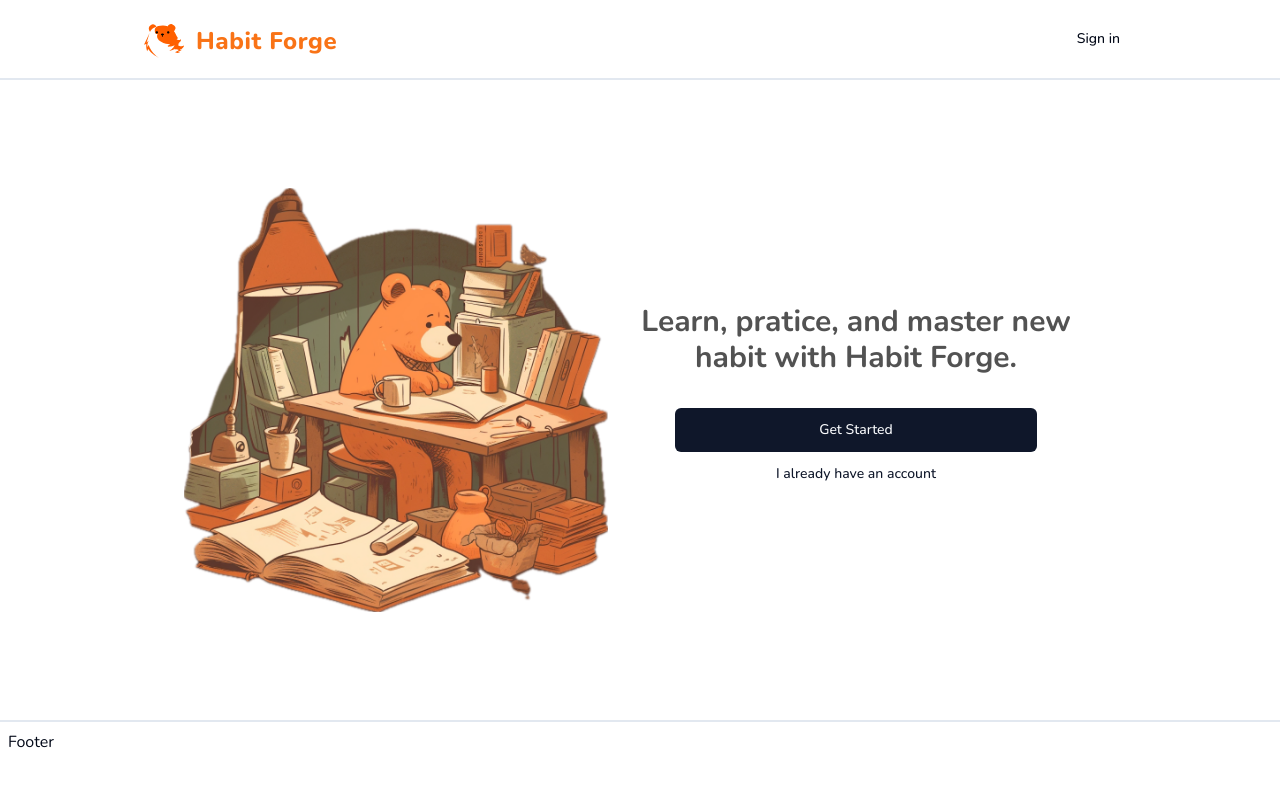
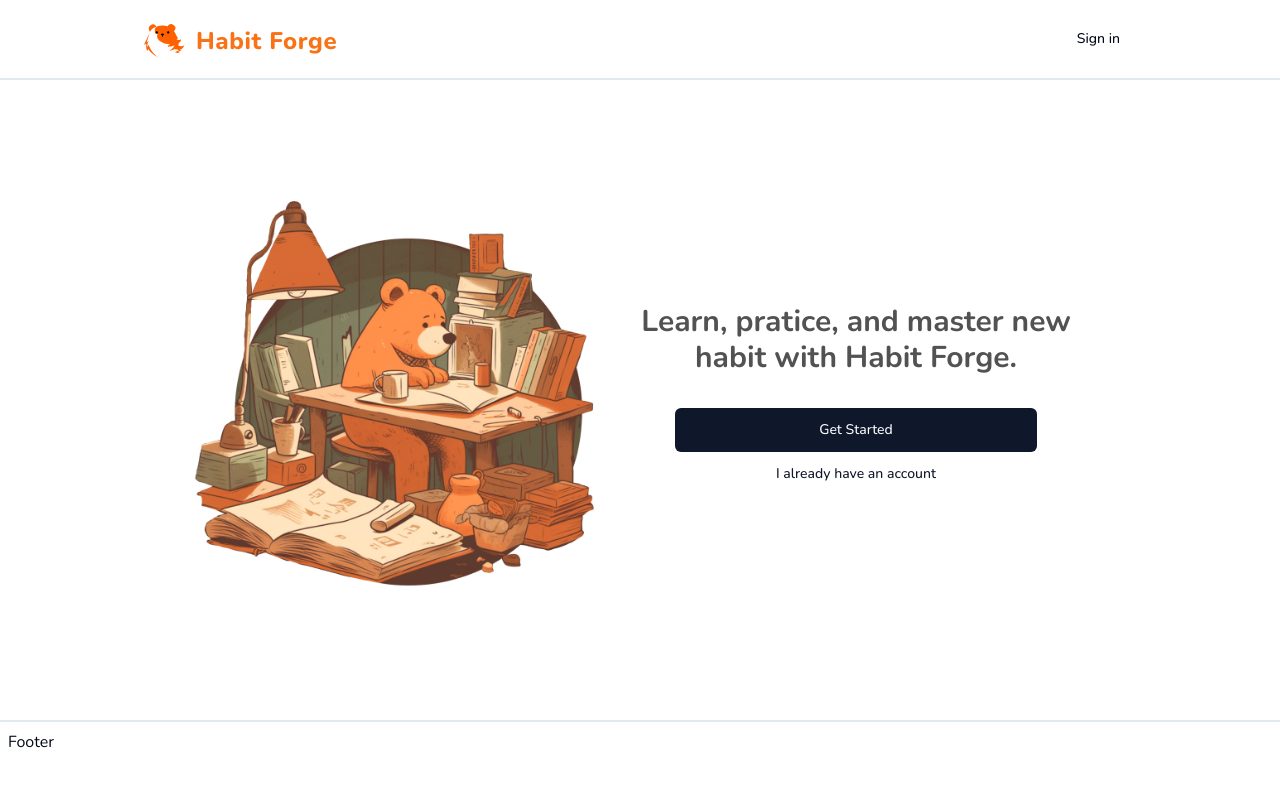
Before and after one commit to YeSuX/HabitForge, a Next.js app: page / in a window 1280 px wide. Shown: the top 786 px of the page. Built offline with nearby package versions, Linux system fonts and the light colour scheme; no server answers.

Commit message:
fix: change the hero img

```diff
--- a/app/(marketing)/page.tsx
+++ b/app/(marketing)/page.tsx
@@ -8,7 +8,7 @@ export default function Home() {
   return (
     <div className="man-w-[988px] mx-auto flex-1 w-full flex flex-col lg:flex-row items-center justify-center p-4 gap-2">
       <div className="relative w-[240px] h-[240px] lg:w-[424px] lg:h-[424px] mb-8 lg:mb-0">
-        <Image src={'/hero.png'} alt="hero" fill/>
+        <Image src={'/hero.jpg'} alt="hero" fill/>
       </div>
       <div className="flex flex-col items-center gap-y-8">
         <h1 className="text-xl lg:text-3xl font-bold text-neutral-600 max-w-[480px] text-center">
```
Also changed, not shown: public/hero.jpg (added), public/hero.png (deleted).
